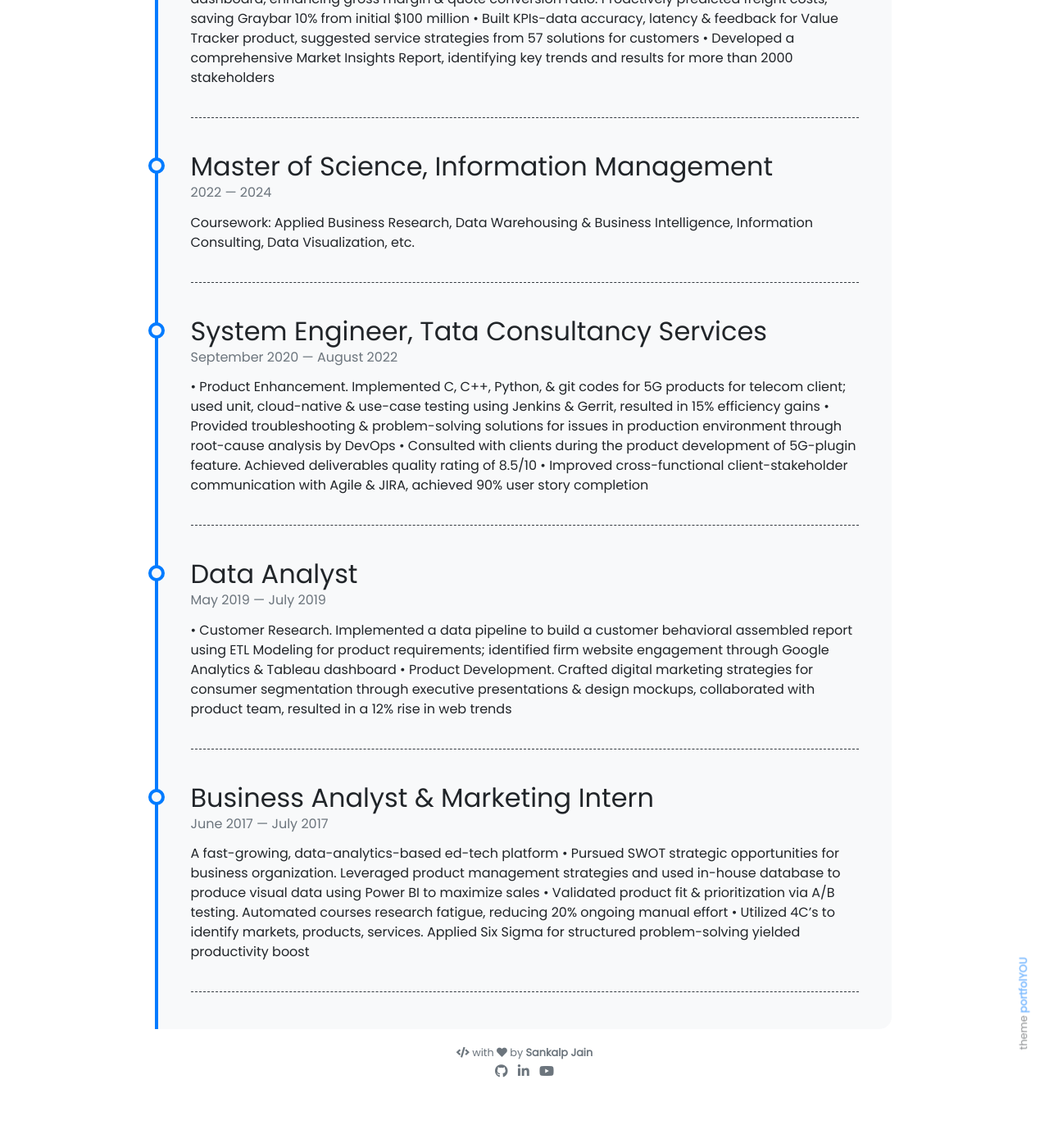
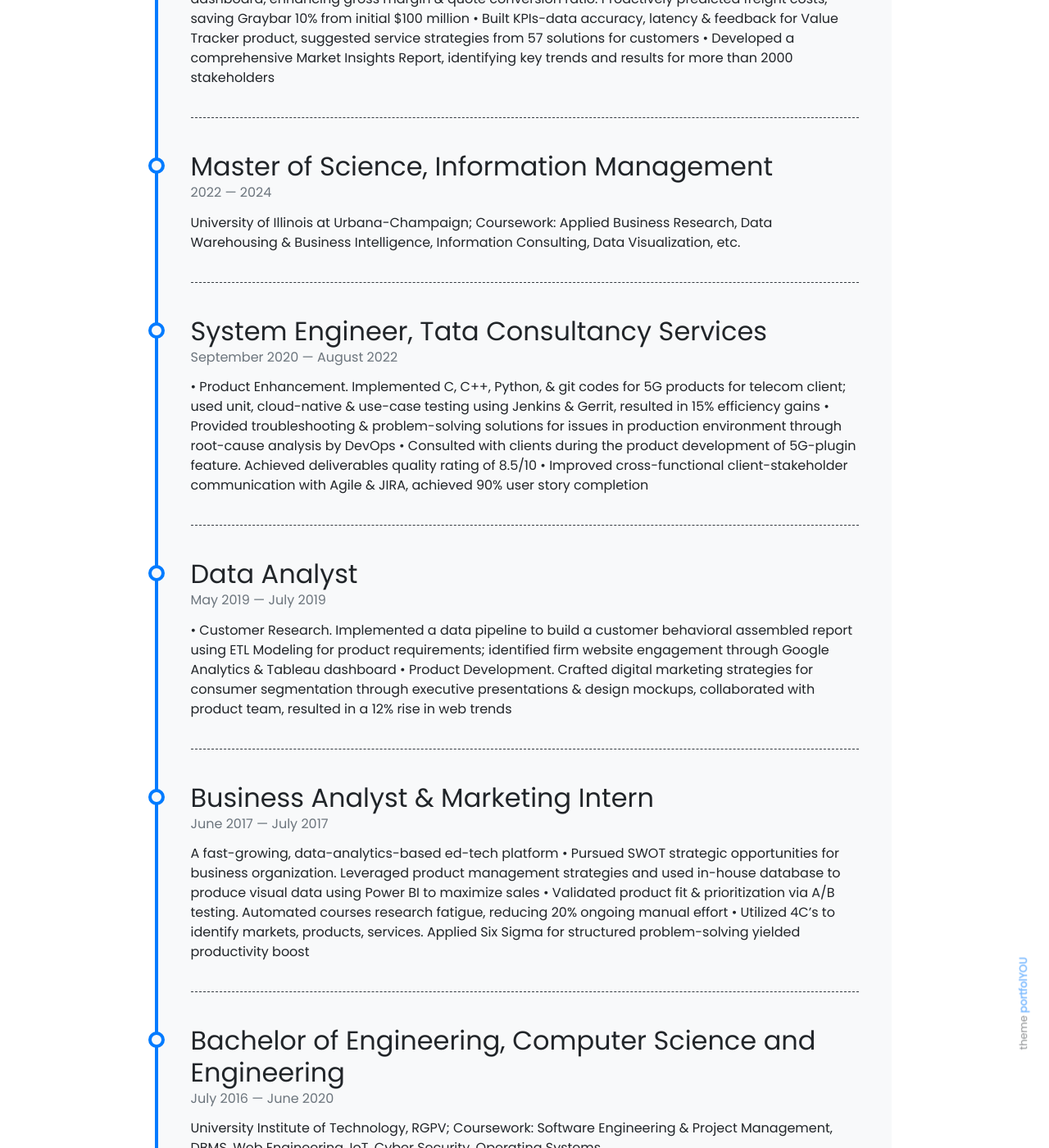
Before and after one commit to sankalpjain63/sankalpjain63.github.io, a Jekyll site: the page built from pages/about.md, in a window 1280 px wide and 1400 px high, scrolled down 1175 px. Shown: the whole window at 82% size. Built offline with Jekyll 4.4.1, drawn with Linux system fonts in a browser that asks for light colours; nearby versions of some CDN libraries; before the commit the page ends 2510 px from its top, so only the background shows below that; some of the changed text lies outside the part shown.

Commit message:
timeline.yml

```diff
--- a/_data/timeline.yml
+++ b/_data/timeline.yml
@@ -18,7 +18,7 @@
 - title: Master of Science, Information Management
   from: 2022
   to: 2024
-  description: "Coursework: Applied Business Research, Data Warehousing & Business Intelligence, Information Consulting, Data Visualization, etc."
+  description: "University of Illinois at Urbana-Champaign; Coursework: Applied Business Research, Data Warehousing & Business Intelligence, Information Consulting, Data Visualization, etc."
 
 
 - title: System Engineer, Tata Consultancy Services
@@ -43,3 +43,8 @@
                  • Pursued SWOT strategic opportunities for business organization. Leveraged product management strategies and used in-house database to produce visual data using Power BI to maximize sales
                  • Validated product fit & prioritization via A/B testing. Automated courses research fatigue, reducing 20% ongoing manual effort
                  • Utilized 4C’s to identify markets, products, services. Applied Six Sigma for structured problem-solving yielded productivity boost
+
+- title: Bachelor of Engineering, Computer Science and Engineering
+  from: "July 2016"
+  to: "June 2020"
+  description: "University Institute of Technology, RGPV;  Coursework: Software Engineering & Project Management, DBMS, Web Engineering, IoT, Cyber Security, Operating Systems"
```
